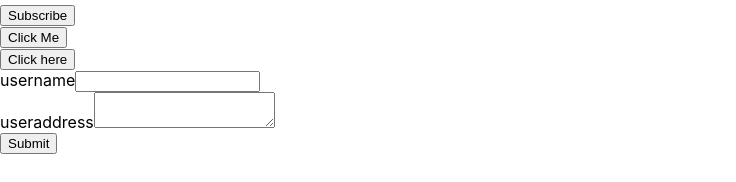
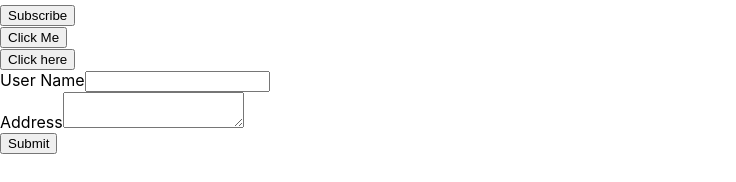
Before and after one commit to KarthikShetty11/learn-react, a React (Create React App) app: page / in a window 1280 px wide. Shown: the part 269-451 px from the top of the page, without its empty margins (0-736 px from the left). Built offline with nearby package versions, Linux system fonts and the light colour scheme.

Commit message:
react form

```diff
--- a/src/components/Form.js
+++ b/src/components/Form.js
@@ -2,13 +2,13 @@ import React from 'react'
 
 class Form extends React.Component{
 
-    constructor(props){
-        super(props);
+    constructor(){
+        super();
         this.state={
         username:'',
         useraddress:''
+          }
         }
-      }
 
       handleUsername=(event)=>{
           this.setState=({
@@ -22,7 +22,8 @@ class Form extends React.Component{
         });
     }
 
-     handleSubmit=(event)=>{
+
+    handleSubmit=(event)=>{
         alert(`${this.state.username} ${this.state.useraddress}`);
         event.preventDefault();
      }
@@ -32,16 +33,16 @@ class Form extends React.Component{
     return(
     <form onSubmit={this.handleSubmit}>
       <div>
-      <lable>username</lable>
+      <lable>User Name</lable>
       <input type="text" value={this.state.username} onChange={this.handleUsername}></input>
       </div>
       <div>
-      <lable>useraddress</lable>
+      <lable>Address</lable>
       <textarea value={this.state.useraddress} onChange={this.handleUseraddress}></textarea>
       </div>
       <button>Submit</button>
     </form>
     )
-}
+   }
 }
 export default Form;
```
